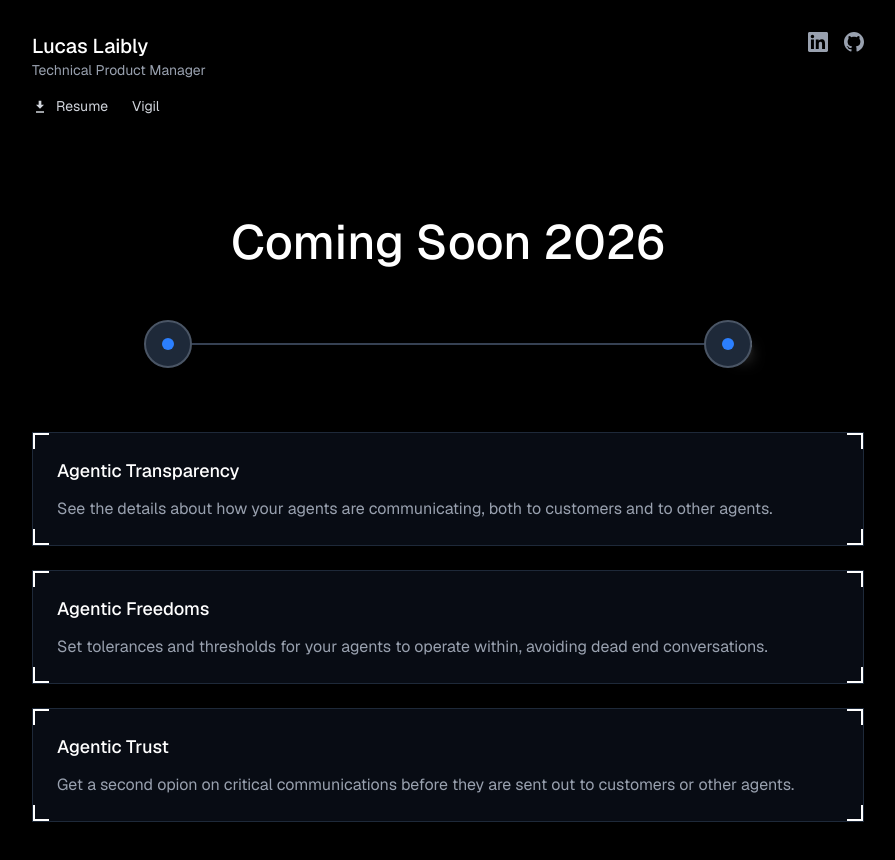
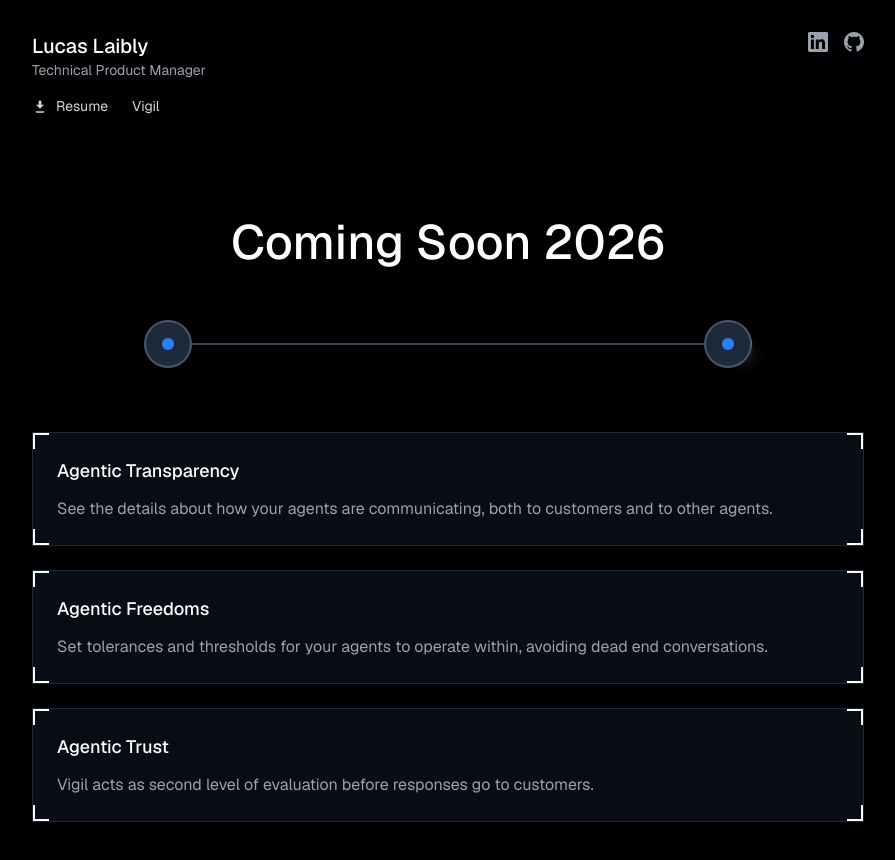
Before and after one commit to LucasLaibly/lucaslaibly.com, a Next.js app: page /vigil in a window 1280 px wide. Shown: the top 860 px of the page, without its empty margins (192-1087 px from the left). Built offline with nearby package versions, Linux system fonts and the light colour scheme.

Commit message:
update copy

```diff
--- a/app/vigil/page.tsx
+++ b/app/vigil/page.tsx
@@ -163,9 +163,9 @@ export default function Vigil() {
               <div className="absolute bottom-0 right-0 w-4 h-4 border-r-2 border-b-2 border-white"></div>
 
               <div className="space-y-3">
-                <h4 className="text-white font-medium text-lg">Agentic Trust </h4>
+                <h4 className="text-white font-medium text-lg">Agentic Trust</h4>
                 <p className="text-gray-400">
-                  Get a second opion on critical communications before they are sent out to customers or other agents.
+                  Vigil acts as second level of evaluation before responses go to customers.
                 </p>
               </div>
             </div>
```
